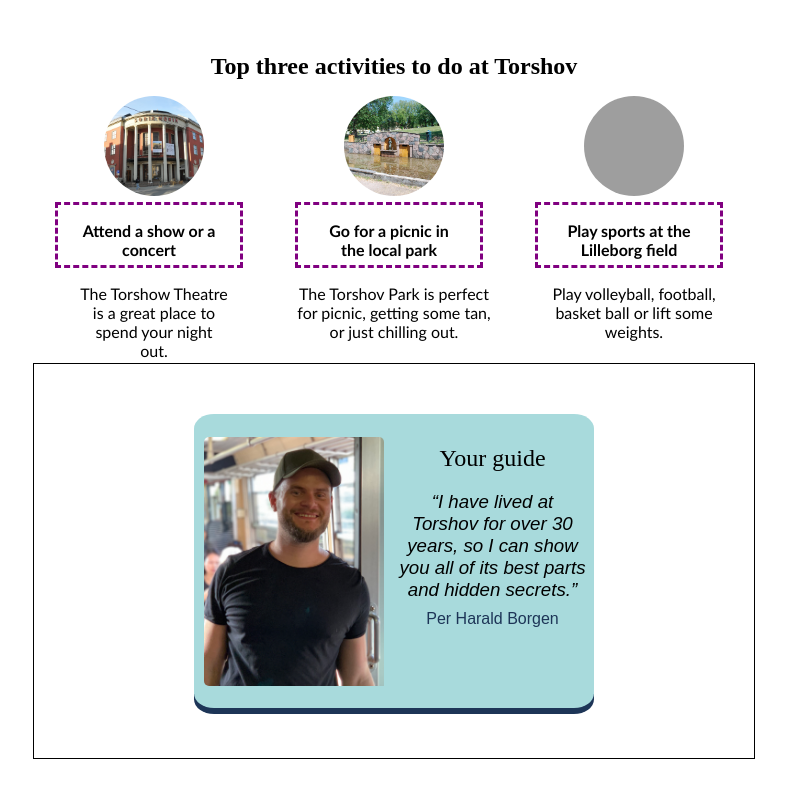
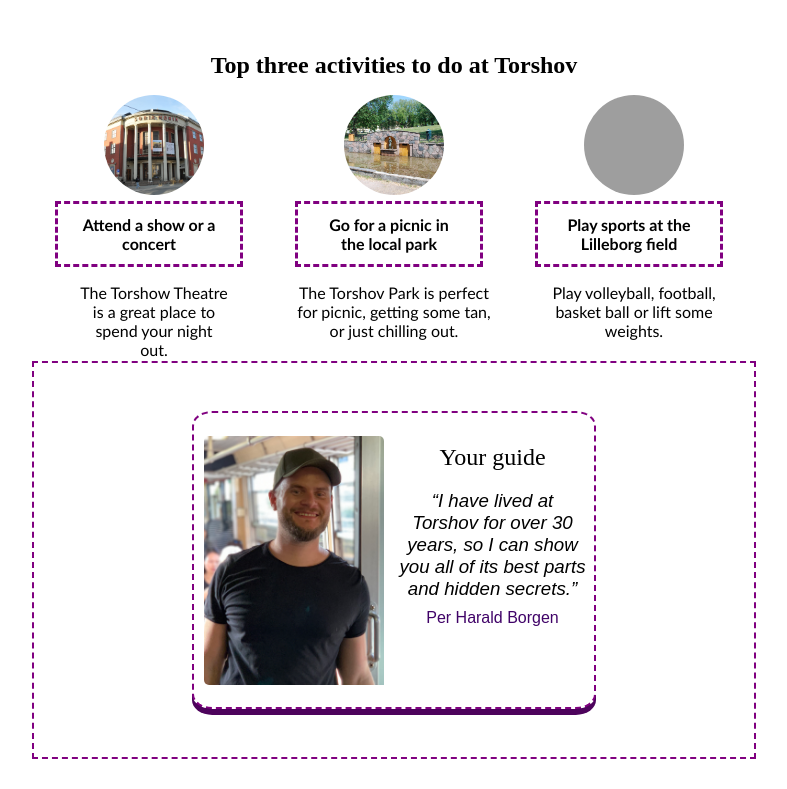
Before and after one commit to dougrosenberg/HomeTown_Project, a plain HTML site: page index.html in a window 1280 px wide. Shown: the part 386-1175 px from the top of the page, without its empty margins (246-1033 px from the left). Drawn offline with nearby package versions, Linux system fonts and the light colour scheme; grey boxes are pictures that could not be loaded.

Commit message:
Changle color border, centered text
Changle color border, centered text

```diff
--- a/styles.css
+++ b/styles.css
@@ -94,7 +94,8 @@ body {
 
 .act-title {
     font-size: 16px;
-
+    display: flex;
+    align-items: center;
     width: 182px;
     height: 60px;
     font-weight: bold;
@@ -107,13 +108,16 @@ body {
   }
 
   .act-desc {
+
     width: 198px;
     height: 65px;
     border: solid 2px;
+
     /*border: dashed purple;*/
 }
 
   .act-desc-p {
+
     padding: 0 25px 0 25px;
 
   }
@@ -141,7 +145,7 @@ p {
   height: 394px;
   background: white;
   flex-direction: column;
-  border: solid 1px;
+  border: dashed purple 2px;
   margin-bottom: 30px;
 }
 #guide-text {
@@ -169,7 +173,6 @@ p {
     margin: auto;
 
   height: 249px;
-  background: #a8dadc;
   display: flex;
   align-items: center;
   margin-left: 10px;
@@ -186,8 +189,9 @@ p {
   justify-content: space-around;
   width: 400px;
   height: 294px;
-  background: #a8dadc;
-  box-shadow: 0px 6px 0px 0px #1d3557;
+  background: white;
+  box-shadow: 0px 6px 0px 0px #4d035c;
+  border: 2px dashed purple;
   border-radius: 5%;
 }
 
@@ -195,7 +199,7 @@ p {
 #per-name {
     margin-top: 30px;
     font: 16px bold Arial,sans-serif;
-    color: #1D3557;
+    color: #400368;
   }
 
 /* End  of Guide CSS */
```
